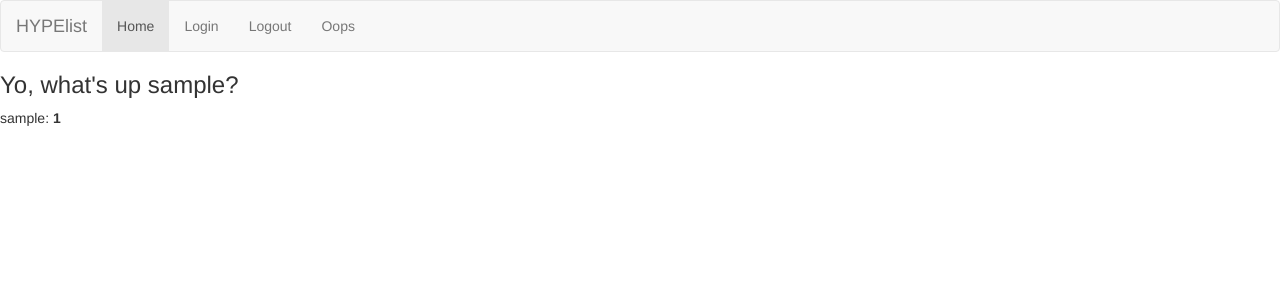
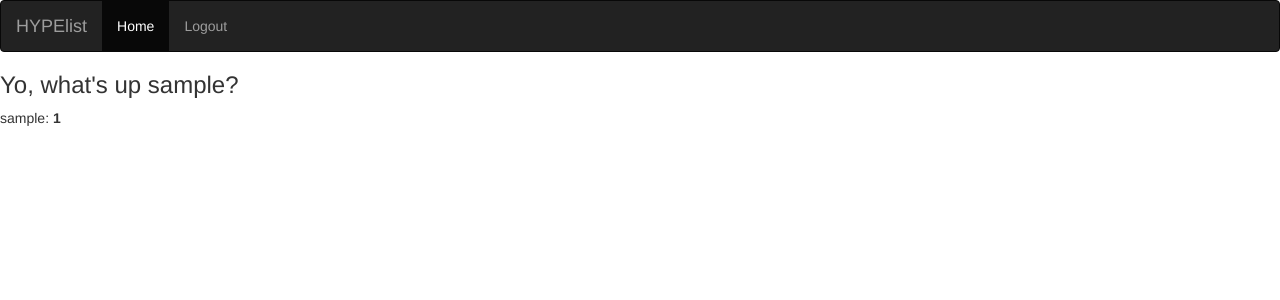
Before and after one commit to MattyGroch/gameHype, a Flask app: page / in a window 1280 px wide. Shown: the top 300 px of the page. Run offline with Flask 2, Linux system fonts and the light colour scheme; a user stored in the database is signed in; tables that the repository leaves empty hold one stand-in row (values such as "Sample post"); some libraries are stand-ins or nearby versions.

Commit message:
updated nav bar to be dynamic

```diff
--- a/gamehype/templates/base.html
+++ b/gamehype/templates/base.html
@@ -5,16 +5,18 @@
 {% endblock %}
 
 {% block navbar %}
-    <nav class="navbar navbar-default">
+    <nav class="navbar navbar-inverse">
       <div class="container-fluid">
         <div class="navbar-header">
           <a class="navbar-brand" href="#">HYPElist</a>
         </div>
         <ul class="nav navbar-nav">
+          {% if current_user.is_anonymous %}
+          <li><a href="{{ url_for('login') }}">Login</a></li>
+          {% else %}
           <li class="active"><a href="{{ url_for('index') }}">Home</a></li>
-          <li><a href="{{ url_for('login') }}">Login</a></li>
           <li><a href="{{ url_for('logout') }}">Logout</a></li>
-          <li><a href="#">Oops</a></li>
+          {% endif %}
         </ul>
       </div>
     </nav>
```
